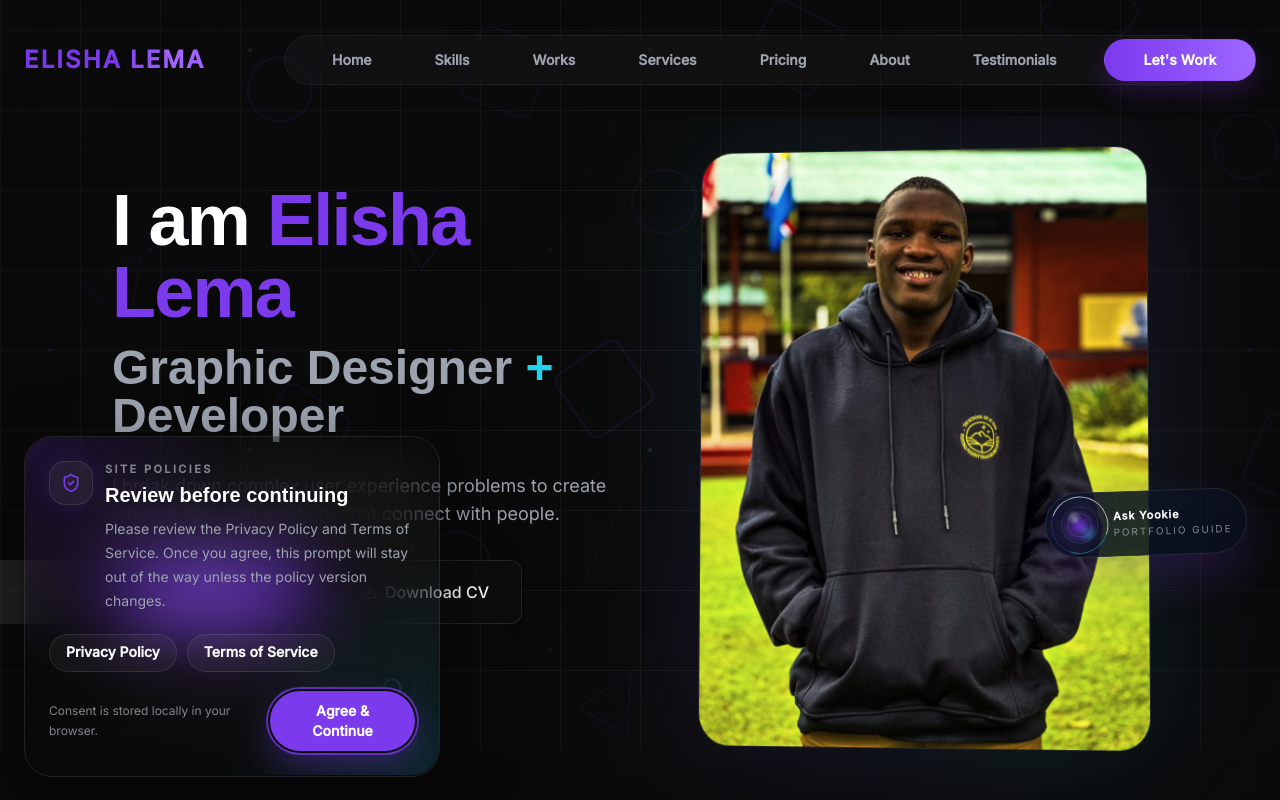
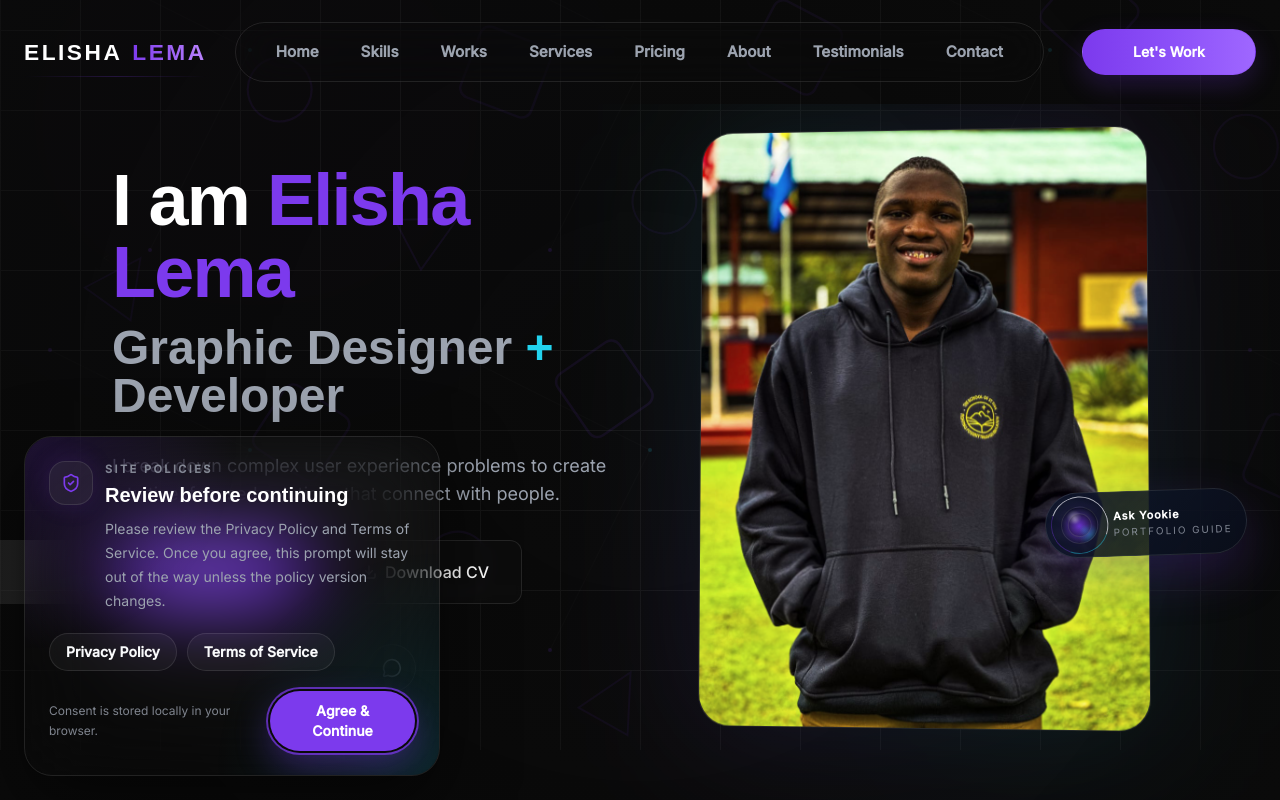
Before and after one commit to Lemar812/Elisha-Lema-Portfolio, a React (Vite) app: page / in a window 1280 px wide. Shown: the top 800 px of the page. Built offline with nearby package versions, Linux system fonts and the light colour scheme; a web font is replaced by a local one.

Commit message:
Rebuild navbar layout and logo motion

```diff
--- a/src/Portfolio.tsx
+++ b/src/Portfolio.tsx
@@ -72,7 +72,7 @@ export default function Portfolio({ canShowAssistantNudge = true }: PortfolioPro
             <BackgroundFX />
             <div className="relative z-10">
                 <Navbar />
-                <main className="pt-[108px] md:pt-[116px]">
+                <main className="pt-[96px] md:pt-[104px]">
                     <Hero />
                     <Skills />
                     <WorksGallery />
--- a/src/components/Hero.tsx
+++ b/src/components/Hero.tsx
@@ -10,7 +10,7 @@ import FloatingTooltip from './FloatingTooltip';
 export default function Hero() {
 
     return (
-        <section id="hero" className="relative flex min-h-[calc(100vh-108px)] items-center justify-center overflow-hidden px-4 pt-6 md:min-h-[calc(100vh-116px)] md:px-6 md:pt-8 scroll-mt-28">
+        <section id="hero" className="relative flex min-h-[calc(100vh-96px)] items-center justify-center overflow-hidden px-4 pt-4 md:min-h-[calc(100vh-104px)] md:px-6 md:pt-6 scroll-mt-28">
             <div className="container mx-auto max-w-6xl 2xl:max-w-7xl">
                 <div className="grid lg:grid-cols-2 gap-6 lg:gap-6 items-center mb-16 md:mb-20">
 
--- a/src/components/Navbar.tsx
+++ b/src/components/Navbar.tsx
@@ -1,6 +1,18 @@
 import { useEffect, useState } from 'react';
 import { AnimatePresence, motion, type Variants } from 'framer-motion';
-import { ArrowRight, BadgeDollarSign, Briefcase, Home, Mail, Menu, MessageSquare, Settings, User, X, Zap } from 'lucide-react';
+import {
+    ArrowRight,
+    BadgeDollarSign,
+    Briefcase,
+    Home,
+    Mail,
+    Menu,
+    MessageSquare,
+    Settings,
+    User,
+    X,
+    Zap,
+} from 'lucide-react';
 import { cn } from '../lib/utils';
 import Button from './Button';
 
@@ -30,6 +42,10 @@ export default function Navbar() {
 
     useEffect(() => {
         document.body.style.overflow = isMobileMenuOpen ? 'hidden' : 'unset';
+
+        return () => {
+            document.body.style.overflow = 'unset';
+        };
     }, [isMobileMenuOpen]);
 
     const scrollToSection = (e: React.MouseEvent<HTMLAnchorElement>, href: string) => {
@@ -43,8 +59,14 @@ export default function Navbar() {
     };
 
     const menuVariants: Variants = {
-        closed: { x: '100%', transition: { type: 'spring', stiffness: 300, damping: 30 } },
-        open: { x: 0, transition: { type: 'spring', stiffness: 300, damping: 30 } },
+        closed: {
+            x: '100%',
+            transition: { type: 'spring', stiffness: 300, damping: 30 },
+        },
+        open: {
+            x: 0,
+            transition: { type: 'spring', stiffness: 300, damping: 30 },
+        },
     };
 
     const linkVariants = {
@@ -59,52 +81,76 @@ export default function Navbar() {
     return (
         <>
             <motion.nav
-                initial={{ y: -100 }}
-                animate={{ y: 0 }}
-                transition={{ duration: 0.5 }}
-                className={cn('fixed left-0 right-0 top-0 z-50 w-full transition-all duration-500', isScrolled ? 'py-3 md:py-4' : 'py-5 md:py-6')}
+                initial={{ y: -100, opacity: 0 }}
+                animate={{ y: 0, opacity: 1 }}
+                transition={{ duration: 0.5, ease: [0.22, 1, 0.36, 1] }}
+                className="fixed left-0 right-0 top-0 z-50 h-[96px] md:h-[104px]"
             >
-                <div className="mx-auto w-full max-w-7xl px-6">
-                    <div
-                        className={cn(
-                            'flex h-[72px] w-full items-center rounded-full transition-all duration-500 lg:grid lg:grid-cols-[220px_minmax(0,1fr)_180px] lg:gap-8 xl:gap-10',
-                            isScrolled ? 'border border-white/5 bg-background/60 px-4 shadow-lg shadow-black/20 backdrop-blur-xl md:px-6' : 'px-0'
-                        )}
-                    >
+                <div className="mx-auto flex h-full w-full max-w-7xl items-center px-6">
+                    <div className="flex w-full items-center gap-4 lg:gap-8">
                         <motion.a
                             href="#"
                             initial={{ opacity: 0, y: -6 }}
                             animate={{ opacity: 1, y: 0 }}
-                            whileHover={{ x: 1, y: -1 }}
-                            transition={{ duration: 0.45, ease: [0.22, 1, 0.36, 1] }}
-                            className="group relative flex shrink-0 items-center whitespace-nowrap lg:justify-self-start"
+                            whileHover={{ y: -1 }}
+                            transition={{ duration: 0.4, ease: [0.22, 1, 0.36, 1] }}
+                            className="group relative hidden h-[58px] shrink-0 items-center whitespace-nowrap lg:flex"
                         >
                             <motion.span
                                 aria-hidden="true"
-                                animate={{ opacity: [0.06, 0.16, 0.06], scale: [0.99, 1.015, 0.99] }}
-                                transition={{ duration: 5.2, repeat: Infinity, ease: 'easeInOut' }}
-                                className="absolute inset-x-1 inset-y-0 rounded-full bg-primary/14 blur-xl"
+                                animate={{ opacity: [0.04, 0.1, 0.04] }}
+                                transition={{ duration: 4.8, repeat: Infinity, ease: 'easeInOut' }}
+                                className="absolute -inset-x-3 -inset-y-2 rounded-full bg-primary/8 blur-2xl"
                             />
-                            <div className="relative inline-flex min-w-fit items-baseline gap-2 py-1 leading-none">
                             <motion.span
-                                    animate={{ opacity: [0.9, 1, 0.9] }}
-                                    transition={{ duration: 4.8, repeat: Infinity, ease: 'easeInOut' }}
-                                    className="text-xl font-black tracking-[0.09em] text-primary md:text-2xl"
+                                aria-hidden="true"
+                                animate={{ scaleX: [0.2, 1, 1], opacity: [0, 0.7, 0.28] }}
+                                transition={{ duration: 0.9, ease: [0.22, 1, 0.36, 1] }}
+                                className="absolute bottom-1 left-0 h-px w-full origin-left rounded-full bg-gradient-to-r from-primary/0 via-primary/80 to-primary/0"
+                            />
+                            <span className="relative inline-flex items-baseline gap-2.5 leading-none">
+                                <motion.span
+                                    animate={{ opacity: 1 }}
+                                    whileHover={{ x: -1 }}
+                                    transition={{ duration: 0.25, ease: 'easeOut' }}
+                                    className="font-satoshi text-[1.42rem] font-black tracking-[0.11em] text-white"
                                 >
                                     ELISHA
                                 </motion.span>
                                 <motion.span
-                                    animate={{ backgroundPosition: ['0% 50%', '100% 50%', '0% 50%'], textShadow: ['0 0 0 rgba(124,58,237,0)', '0 0 14px rgba(124,58,237,0.22)', '0 0 0 rgba(124,58,237,0)'] }}
+                                    animate={{
+                                        backgroundPosition: ['0% 50%', '100% 50%'],
+                                    }}
                                     whileHover={{ filter: 'brightness(1.08)' }}
-                                    transition={{ duration: 5.8, repeat: Infinity, ease: 'easeInOut' }}
-                                    className="bg-[linear-gradient(90deg,#7c3aed_0%,#a66cff_50%,#8f4dff_100%)] bg-[length:200%_100%] bg-clip-text text-xl font-black tracking-[0.09em] text-transparent md:text-2xl"
+                                    transition={{ duration: 3.6, repeat: Infinity, repeatType: 'reverse', ease: 'easeInOut' }}
+                                    className="bg-[linear-gradient(90deg,#7c3aed_0%,#c18bff_50%,#8f4dff_100%)] bg-[length:220%_100%] bg-clip-text font-satoshi text-[1.42rem] font-black tracking-[0.11em] text-transparent"
                                 >
                                     LEMA
                                 </motion.span>
-                            </div>
+                            </span>
                         </motion.a>
 
-                        <div className="mx-auto hidden min-w-0 w-fit items-center justify-center rounded-full border border-white/5 bg-white/[0.03] px-2 py-1.5 backdrop-blur-xl lg:flex lg:justify-self-center">
+                        <a href="#" className="flex items-center whitespace-nowrap lg:hidden">
+                            <span className="inline-flex items-baseline gap-2.5 leading-none">
+                                <span className="font-satoshi text-xl font-black tracking-[0.1em] text-white">
+                                    ELISHA
+                                </span>
+                                <span className="bg-[linear-gradient(90deg,#7c3aed_0%,#c18bff_50%,#8f4dff_100%)] bg-[length:220%_100%] bg-clip-text font-satoshi text-xl font-black tracking-[0.1em] text-transparent">
+                                    LEMA
+                                </span>
+                            </span>
+                        </a>
+
+                        <div className="hidden min-w-0 flex-1 px-2 lg:flex lg:justify-center">
+                            <div
+                                className={cn(
+                                    'inline-flex h-[60px] shrink-0 items-center justify-center rounded-full border px-5 backdrop-blur-xl transition-all duration-300',
+                                    isScrolled
+                                        ? 'border-white/10 bg-background/78 shadow-lg shadow-black/20'
+                                        : 'border-white/10 bg-background/72'
+                                )}
+                            >
+                                <div className="flex items-center gap-0.5">
                                     {navLinks.map((link) => (
                                         <motion.a
                                             key={link.name}
@@ -112,24 +158,15 @@ export default function Navbar() {
                                             onClick={(e) => scrollToSection(e, link.href)}
                                             whileHover="hover"
                                             initial="initial"
-                                    className="group relative whitespace-nowrap rounded-full px-4 py-2 text-sm font-bold text-text-muted transition-all duration-300 hover:text-white xl:px-5"
+                                            className="group relative whitespace-nowrap rounded-full px-5 py-2.5 text-[0.95rem] font-bold text-text-muted transition-colors duration-300 hover:text-white"
                                         >
-                                    <div className="relative z-10 flex items-center gap-2">
-                                        <motion.div
-                                            variants={{
-                                                initial: { y: 15, opacity: 0, scale: 0.6, rotate: -20 },
-                                                hover: { y: 0, opacity: 1, scale: 1, rotate: 0 },
-                                            }}
-                                            transition={{ type: 'spring', stiffness: 400, damping: 25 }}
-                                        >
-                                            <link.icon size={15} className="text-primary" />
-                                        </motion.div>
+                                            <div className="relative z-10 flex items-center">
                                                 <motion.span
                                                     variants={{
-                                                initial: { x: -4 },
+                                                        initial: { y: 0 },
                                                         hover: { x: 0 },
                                                     }}
-                                            transition={{ type: 'spring', stiffness: 300, damping: 30 }}
+                                                    transition={{ type: 'spring', stiffness: 300, damping: 28 }}
                                                 >
                                                     {link.name}
                                                 </motion.span>
@@ -137,31 +174,37 @@ export default function Navbar() {
 
                                             <motion.div
                                                 variants={{
-                                            initial: { opacity: 0, scale: 0.95 },
+                                                    initial: { opacity: 0, scale: 0.96 },
                                                     hover: { opacity: 1, scale: 1 },
                                                 }}
-                                        className="absolute inset-0 -z-0 rounded-full bg-white/5"
+                                                className="absolute inset-0 rounded-full bg-white/5"
                                             />
 
                                             <motion.div
                                                 variants={{
                                                     initial: { width: 0, opacity: 0 },
-                                            hover: { width: '30%', opacity: 1 },
+                                                    hover: { width: '28%', opacity: 1 },
                                                 }}
-                                        className="absolute bottom-1.5 left-[35%] h-[1.5px] rounded-full bg-primary shadow-[0_0_10px_#7C3AED]"
+                                                className="absolute bottom-1.5 left-[36%] h-[1.5px] rounded-full bg-primary shadow-[0_0_10px_#7C3AED]"
                                             />
                                         </motion.a>
                                     ))}
                                 </div>
+                            </div>
+                        </div>
 
-                        <div className="ml-auto hidden shrink-0 lg:ml-0 lg:block lg:justify-self-end">
-                            <motion.div whileHover={{ y: -1 }} transition={{ type: 'spring', stiffness: 320, damping: 24 }} className="relative">
-                                <span className="pointer-events-none absolute inset-0 rounded-full bg-primary/14 blur-lg" />
+                        <div className="hidden w-[184px] shrink-0 justify-end lg:flex">
+                            <motion.div
+                                whileHover={{ y: -1 }}
+                                transition={{ type: 'spring', stiffness: 320, damping: 24 }}
+                                className="relative"
+                            >
+                                <span className="pointer-events-none absolute inset-0 rounded-full bg-primary/18 blur-lg" />
                                 <Button
                                     variant="primary"
                                     size="sm"
                                     onClick={(e) => scrollToSection(e as unknown as React.MouseEvent<HTMLAnchorElement>, '#contact')}
-                                    className="min-w-[152px] rounded-full border border-primary/25 bg-gradient-to-r from-primary via-[#8b4ff8] to-[#9f67ff] px-6 py-2.5 font-semibold tracking-[0.01em] text-white shadow-[0_10px_26px_rgba(124,58,237,0.24)] hover:shadow-[0_14px_32px_rgba(124,58,237,0.3)]"
+                                    className="relative min-w-[174px] rounded-full border border-primary/20 bg-gradient-to-r from-primary via-[#8b4ff8] to-[#9f67ff] px-7 py-3 font-semibold text-white shadow-[0_10px_26px_rgba(124,58,237,0.22)] hover:shadow-[0_14px_32px_rgba(124,58,237,0.28)]"
                                 >
                                     Let&apos;s Work
                                 </Button>
@@ -197,7 +240,9 @@ export default function Navbar() {
                             className="fixed bottom-0 right-0 top-0 z-[70] flex w-[80%] max-w-[400px] flex-col border-l border-white/5 bg-surface p-8 md:hidden"
                         >
                             <div className="mb-12 flex items-center justify-between">
-                                <span className="text-sm font-bold uppercase tracking-widest text-primary">Menu</span>
+                                <span className="text-sm font-bold uppercase tracking-widest text-primary">
+                                    Menu
+                                </span>
                                 <button
                                     onClick={() => setIsMobileMenuOpen(false)}
                                     className="flex h-10 w-10 items-center justify-center rounded-full border border-white/10 bg-white/5 text-text-primary"
@@ -217,13 +262,19 @@ export default function Navbar() {
                                         className="group flex items-center justify-between py-4 text-4xl font-bold text-text-primary transition-colors hover:text-primary"
                                     >
                                         <span>{link.name}</span>
-                                        <ArrowRight className="-translate-x-4 text-primary opacity-0 transition-all group-hover:translate-x-0 group-hover:opacity-100" size={24} />
+                                        <ArrowRight
+                                            className="-translate-x-4 text-primary opacity-0 transition-all group-hover:translate-x-0 group-hover:opacity-100"
+                                            size={24}
+                                        />
                                     </motion.a>
                                 ))}
                             </nav>
 
                             <div className="mt-auto border-t border-white/5 pt-8">
-                                <Button className="w-full py-4 text-lg" onClick={(e) => scrollToSection(e as unknown as React.MouseEvent<HTMLAnchorElement>, '#contact')}>
+                                <Button
+                                    className="w-full py-4 text-lg"
+                                    onClick={(e) => scrollToSection(e as unknown as React.MouseEvent<HTMLAnchorElement>, '#contact')}
+                                >
                                     Let&apos;s Work Together
                                 </Button>
                             </div>
```
Lines whose indentation alone changed are shown as unchanged.
